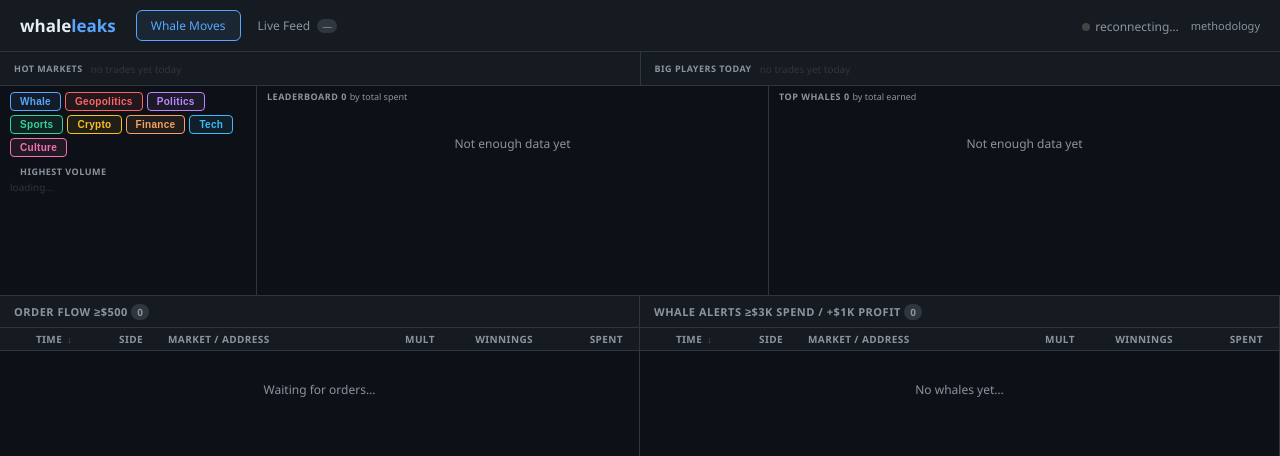
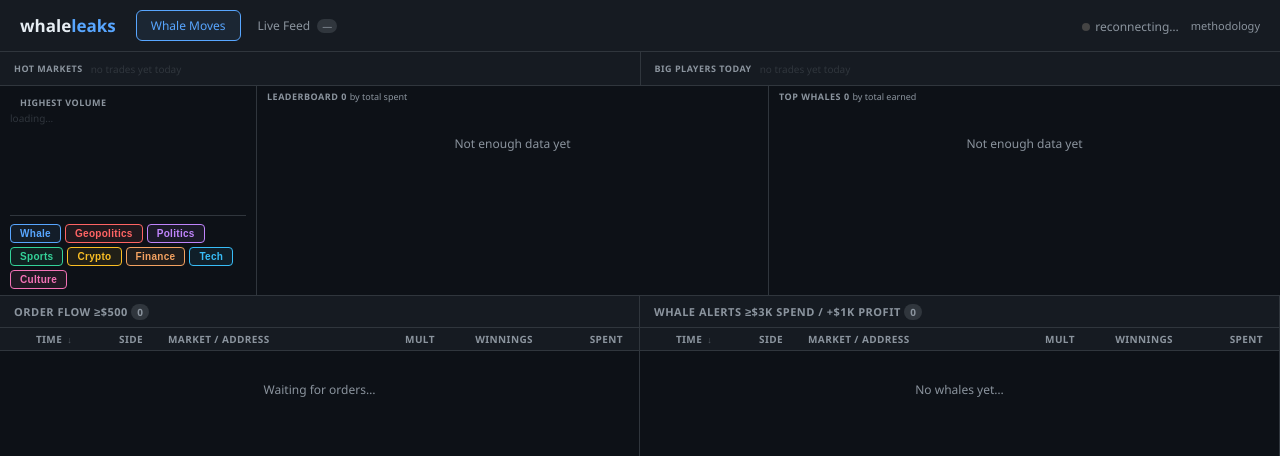
Before and after one commit to hardwarestorecat/whaleleaks, a FastAPI app: page / in a window 1280 px wide. Shown: the top 456 px of the page. Run offline with FastAPI, Linux system fonts and the light colour scheme; data that the repository does not hold is empty; parts of the project's set-up code (start-up, migrations or seed data) failed here and were passed over.

Commit message:
Move filter tags below highest volume section with separator line
Co-Authored-By: Claude Opus 4.6 (1M context) <noreply@anthropic.com>

```diff
--- a/templates/index.html
+++ b/templates/index.html
@@ -206,6 +206,7 @@
   .top-bar { display: flex; border-bottom: 1px solid var(--border); background: var(--bg); flex-shrink: 0; height: 210px; }
   .top-bar-tags { flex: 0 0 20%; padding: 6px 10px; overflow: hidden; display: flex; flex-direction: column; gap: 4px; }
   .top-bar-hot { flex: 1; overflow-y: auto; min-height: 0; }
+  .top-bar-filters-sep { height: 1px; background: var(--border); margin: 4px 0; flex-shrink: 0; }
   .top-bar-hot-list { display: flex; flex-direction: column; gap: 1px; }
   .hot-row { display: flex; align-items: center; gap: 6px; padding: 2px 0; font-size: 11px; }
   .hot-row .hot-title { flex: 1; min-width: 0; overflow: hidden; text-overflow: ellipsis; white-space: nowrap; color: var(--text); }
@@ -423,6 +424,11 @@
 <div class="view" id="view-live" style="flex-direction:column">
   <div class="top-bar">
     <div class="top-bar-tags">
+      <div class="top-bar-hot">
+        <div class="top-bar-label">Highest Volume</div>
+        <div class="top-bar-hot-list" id="top-bar-hot"><span class="ab-placeholder">loading…</span></div>
+      </div>
+      <div class="top-bar-filters-sep"></div>
       <div class="feed-filters">
         <button class="feed-filter-btn whale on"    id="ff-whale"    onclick="toggleFlowExclude('whale')">Whale</button>
         <button class="feed-filter-btn geo on"      id="ff-geo"      onclick="toggleFlowExclude('geo')">Geopolitics</button>
@@ -432,10 +438,6 @@
         <button class="feed-filter-btn finance on"   id="ff-finance"  onclick="toggleFlowExclude('finance')">Finance</button>
         <button class="feed-filter-btn tech on"      id="ff-tech"     onclick="toggleFlowExclude('tech')">Tech</button>
         <button class="feed-filter-btn culture on"   id="ff-culture"  onclick="toggleFlowExclude('culture')">Culture</button>
-      </div>
-      <div class="top-bar-hot">
-        <div class="top-bar-label">Highest Volume</div>
-        <div class="top-bar-hot-list" id="top-bar-hot"><span class="ab-placeholder">loading…</span></div>
       </div>
     </div>
     <div class="top-bar-section">
```
